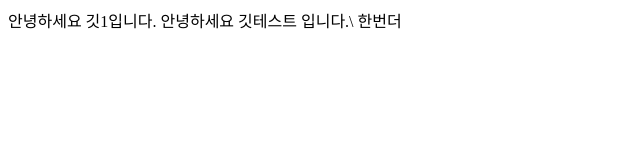
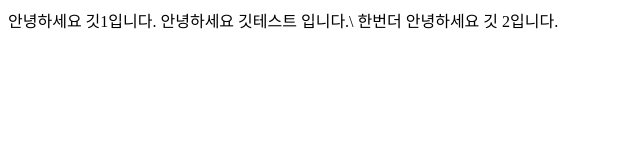
Before and after one commit to baekseungchan1117/gittest, a plain HTML site: page index.html in a window 1280 px wide. Shown: the whole page, without its empty margins (0-640 px from the left). Drawn offline with Linux system fonts and the light colour scheme.

Commit message:
깃 2입니다.

```diff
--- a/index.html
+++ b/index.html
@@ -12,7 +12,7 @@
     안녕하세요 깃1입니다.
     안녕하세요 깃테스트 입니다.\
     한번더
-
+    안녕하세요 깃 2입니다.
 </body>
 
 </html>
```
